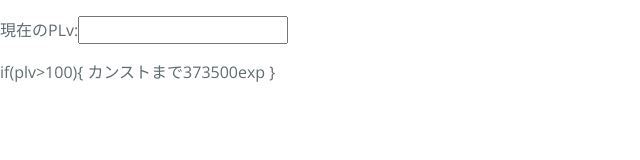
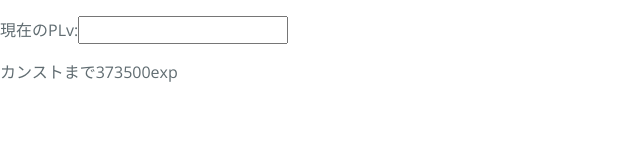
Before and after one commit to phrpihi/sl-stage-exp, a plain HTML site: page index.html in a window 1280 px wide. Shown: the whole page, without its empty margins (0-640 px from the left). Drawn offline with nearby package versions, Linux system fonts and the light colour scheme.

Commit message:
Update index.html

```diff
--- a/index.html
+++ b/index.html
@@ -16,9 +16,7 @@
 <body>
  <div>
   <p>現在のPLv:<input type="text" ng-model="plv"></p>
-  <P>if(plv>100){
-    カンストまで{{(150-plv)*(3000+20*(plv-100)+3980)/2}}exp
-    }</p>
+  <P>カンストまで{{(150-plv)*(3000+20*(plv-100)+3980)/2}}exp</p>
  </div>
 </body>
 </html>
```
